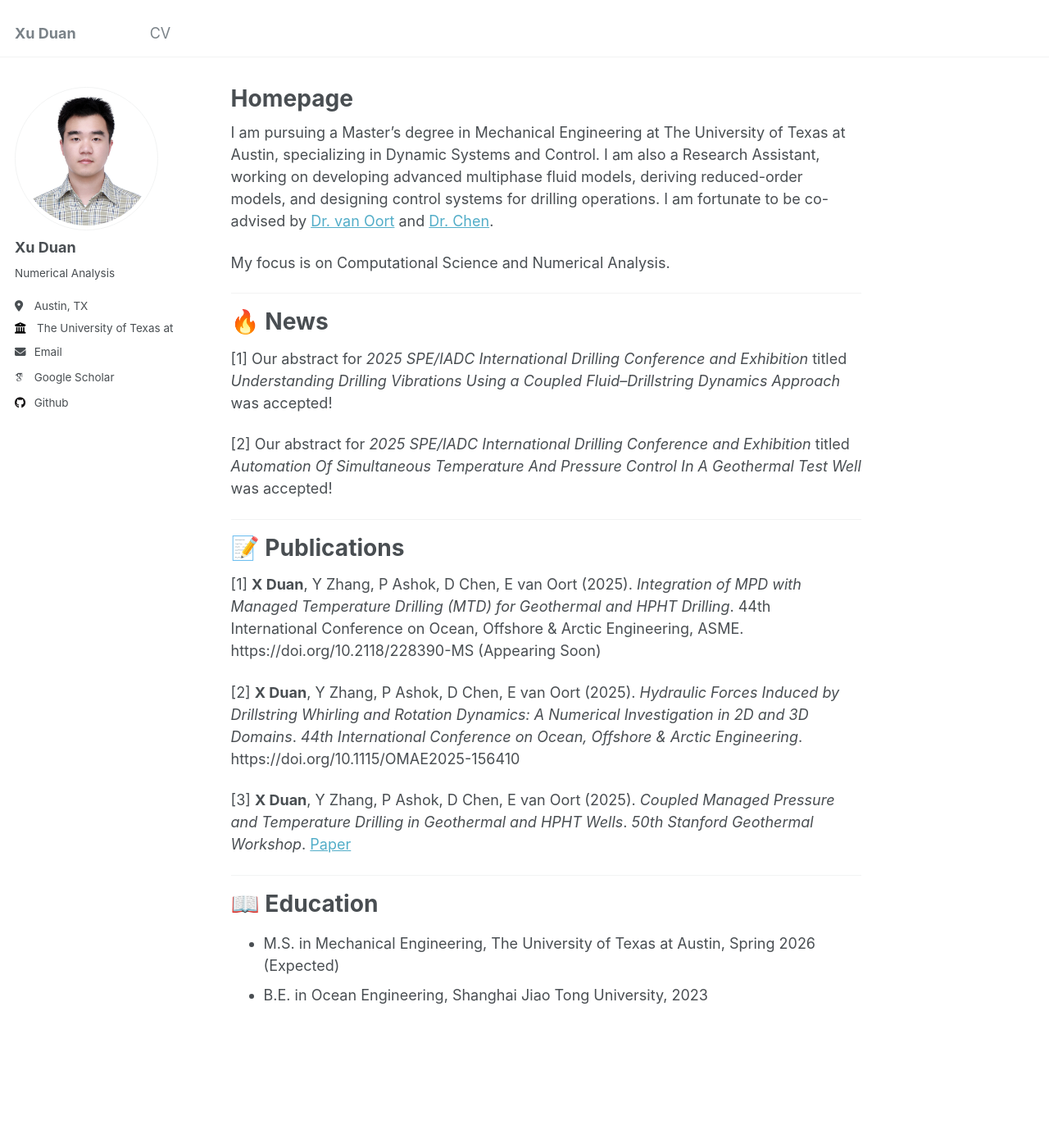
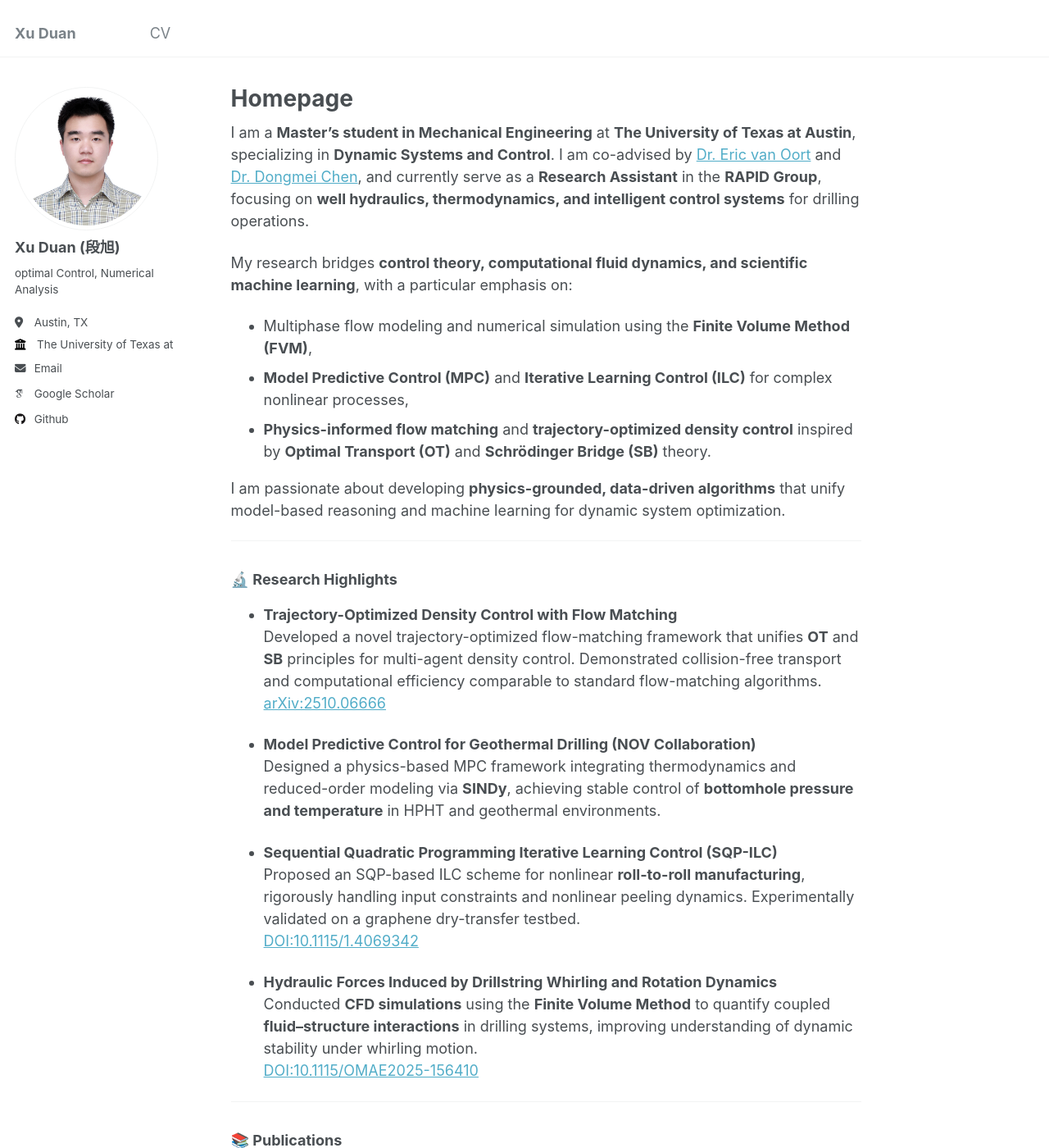
Before and after one commit to Xu-Duan/Xu-Duan.github.io, a Jekyll site: the page built from _pages/about.md, in a window 1280 px wide and 1400 px high. Shown: the whole window at 82% size. Built offline with Jekyll 4.4.1, drawn with Linux system fonts in a browser that asks for light colours; some web fonts are replaced; some of the changed text lies outside the part shown.

Commit message:
Update Papers

```diff
--- a/_config.yml
+++ b/_config.yml
@@ -22,9 +22,9 @@
 author:
   # Biographic information
   avatar           : "profile.png"
-  name             : "Xu Duan"
+  name             : "Xu Duan (段旭)"
   pronouns         : # example: "she/her"
-  bio              : "Numerical Analysis"
+  bio              : "optimal Control, Numerical Analysis"
   location         : "Austin, TX"
   employer         : "The University of Texas at Austin"
   uri              : # URL
--- a/_pages/about.md
+++ b/_pages/about.md
@@ -6,38 +6,63 @@
   - /about/
   - /about.html
 ---
-<!---
-This is the front page of a website that is powered by the [Academic Pages template](https://github.com/Xu-Duan/Xu-Duan.github.io) and hosted on GitHub pages. [GitHub pages](https://pages.github.com) is a free service in which websites are built and hosted from code and data stored in a GitHub repository, automatically updating when a new commit is made to the respository. This template was forked from the [Minimal Mistakes Jekyll Theme](https://mmistakes.github.io/minimal-mistakes/) created by Michael Rose, and then extended to support the kinds of content that academics have: publications, talks, teaching, a portfolio, blog posts, and a dynamically-generated CV. You can fork [this repository](https://github.com/Xu-Duan/Xu-Duan.github.io) right now, modify the configuration and markdown files, add your own PDFs and other content, and have your own site for free, with no ads! An older version of this template powers my own personal website at [stuartgeiger.com](http://stuartgeiger.com), which uses [this Github repository](https://github.com/staeiou/staeiou.github.io).
---->
 
-I am pursuing a Master’s degree in Mechanical Engineering at The University of Texas at Austin, specializing in Dynamic Systems and Control. I am also a Research Assistant, working on developing advanced multiphase fluid models, deriving reduced-order models, and designing control systems for drilling operations. I am fortunate to be co-advised by [Dr. van Oort](https://www.pge.utexas.edu/facultystaff/faculty-directory/vanoort) and [Dr. Chen](https://www.me.utexas.edu/people/faculty-directory/chen).
+I am a **Master’s student in Mechanical Engineering** at **The University of Texas at Austin**, specializing in **Dynamic Systems and Control**. I am co-advised by [Dr. Eric van Oort](https://www.pge.utexas.edu/facultystaff/faculty-directory/vanoort) and [Dr. Dongmei Chen](https://www.me.utexas.edu/people/faculty-directory/chen), and currently serve as a **Research Assistant** in the **RAPID Group**, focusing on **well hydraulics, thermodynamics, and intelligent control systems** for drilling operations.
 
-My focus is on Computational Science and Numerical Analysis.
+My research bridges **control theory, computational fluid dynamics, and scientific machine learning**, with a particular emphasis on:
+- Multiphase flow modeling and numerical simulation using the **Finite Volume Method (FVM)**,
+- **Model Predictive Control (MPC)** and **Iterative Learning Control (ILC)** for complex nonlinear processes,
+- **Physics-informed flow matching** and **trajectory-optimized density control** inspired by **Optimal Transport (OT)** and **Schrödinger Bridge (SB)** theory.
+
+I am passionate about developing **physics-grounded, data-driven algorithms** that unify model-based reasoning and machine learning for dynamic system optimization.
 
 ---
 
-🔥 News
-======
+### 🔬 Research Highlights
 
-[1] Our abstract for *2025 SPE/IADC International Drilling Conference and Exhibition* titled *Understanding Drilling Vibrations Using a Coupled Fluid–Drillstring Dynamics Approach* was accepted!
+- **Trajectory-Optimized Density Control with Flow Matching**
+  Developed a novel trajectory-optimized flow-matching framework that unifies **OT** and **SB** principles for multi-agent density control. Demonstrated collision-free transport and computational efficiency comparable to standard flow-matching algorithms.
+  [arXiv:2510.06666](https://arxiv.org/abs/2510.06666)
 
-[2] Our abstract for *2025 SPE/IADC International Drilling Conference and Exhibition* titled *Automation Of Simultaneous Temperature And Pressure Control In A Geothermal Test Well* was accepted!
+- **Model Predictive Control for Geothermal Drilling (NOV Collaboration)**
+  Designed a physics-based MPC framework integrating thermodynamics and reduced-order modeling via **SINDy**, achieving stable control of **bottomhole pressure and temperature** in HPHT and geothermal environments.
+
+- **Sequential Quadratic Programming Iterative Learning Control (SQP-ILC)**
+  Proposed an SQP-based ILC scheme for nonlinear **roll-to-roll manufacturing**, rigorously handling input constraints and nonlinear peeling dynamics. Experimentally validated on a graphene dry-transfer testbed.
+  [DOI:10.1115/1.4069342](https://doi.org/10.1115/1.4069342)
+
+- **Hydraulic Forces Induced by Drillstring Whirling and Rotation Dynamics**
+  Conducted **CFD simulations** using the **Finite Volume Method** to quantify coupled **fluid–structure interactions** in drilling systems, improving understanding of dynamic stability under whirling motion.
+  [DOI:10.1115/OMAE2025-156410](https://doi.org/10.1115/OMAE2025-156410)
 
 ---
 
-📝 Publications
-======
+### 📚 Publications
 
-[1] **X Duan**, Y Zhang, P Ashok, D Chen, E van Oort (2025). *Integration of MPD with Managed Temperature Drilling (MTD) for Geothermal and HPHT Drilling*. 44th International Conference on Ocean, Offshore & Arctic Engineering, ASME. https://doi.org/10.2118/228390-MS (Appearing Soon)
-
-[2] **X Duan**, Y Zhang, P Ashok, D Chen, E van Oort (2025). *Hydraulic Forces Induced by Drillstring Whirling and Rotation Dynamics: A Numerical Investigation in 2D and 3D Domains*. *44th International Conference on Ocean, Offshore & Arctic Engineering*. https://doi.org/10.1115/OMAE2025-156410
-
-
-[3] **X Duan**, Y Zhang, P Ashok, D Chen, E van Oort (2025). *Coupled Managed Pressure and Temperature Drilling in Geothermal and HPHT Wells*. *50th Stanford Geothermal Workshop*. [Paper](https://pangea.stanford.edu/ERE/db/GeoConf/papers/SGW/2025/Duan.pdf)
+1. **X. Duan**, D. Chen (2025). *Trajectory-Optimized Density Control with Flow Matching.* arXiv preprint. [arXiv:2510.06666](https://arxiv.org/abs/2510.06666)
+2. **X. Duan**, Y. Zhang, P. Ashok, D. Chen, E. van Oort (2025). *Integration of MPD with Managed Temperature Drilling (MTD) for Geothermal and HPHT Drilling.* *SPE/IADC MPD Conference.* [DOI:10.2118/SPE-228390-MS](https://onepetro.org/SPEMPDU/proceedings-abstract/25MPDU/25MPDU/D021S008R003/789512)
+3. **X. Duan**, Y. Zhang, P. Ashok, D. Chen, E. van Oort (2025). *Hydraulic Forces Induced by Drillstring Whirling and Rotation Dynamics.* *44th OMAE Conference.* [DOI:10.1115/OMAE2025-156410](https://asmedigitalcollection.asme.org/OMAE/proceedings-abstract/OMAE2025/88957/V006T11A015/1221596)
+4. **X. Duan**, Y. Zhang, P. Ashok, D. Chen, E. van Oort (2025). *Coupled Managed Pressure and Temperature Drilling in Geothermal and HPHT Wells.* *50th Stanford Geothermal Workshop.*
 
 ---
 
-📖 Education
-===
-* M.S. in Mechanical Engineering, The University of Texas at Austin, Spring 2026 (Expected)
-* B.E. in Ocean Engineering, Shanghai Jiao Tong University, 2023
+### 🎓 Education
+
+- **M.S. in Mechanical Engineering**, *The University of Texas at Austin* (Expected Dec 2025)
+  *Dynamic Systems and Control Area; Co-advised by Dr. van Oort & Dr. Chen*
+
+- **B.E. in Mechanical Engineering**, *Shanghai Jiao Tong University*, 2023
+  *Graduated with honors; Focus on Computational Mechanics and Control Theory*
+
+---
+
+### 💡 Technical Skills
+
+**Programming:** Python, C/C++, MATLAB, Linux
+**Numerical Methods:** Finite Volume Method (FVM), Finite Element Method (FEM), Runge–Kutta, MUSCL, deal.II
+**Control:** MPC, ILC, PID, SINDy, Reduced-Order Modeling
+**Other Interests:** Scientific Machine Learning, Optimal Transport, Stochastic Processes, Tensor Methods
+
+---
+
+*“Bridging physics, computation, and control to engineer intelligent dynamic systems.”*
```
Also changed, not shown: 6 other files.
